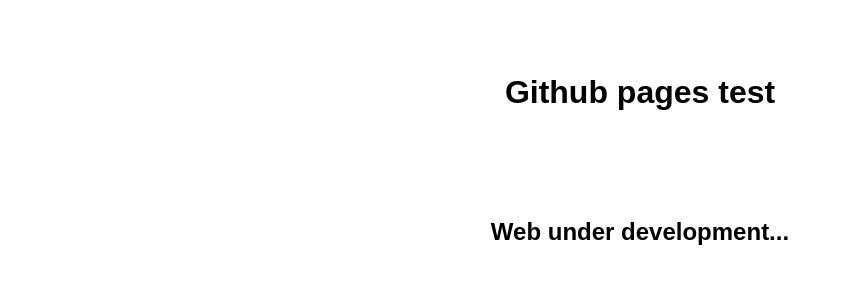
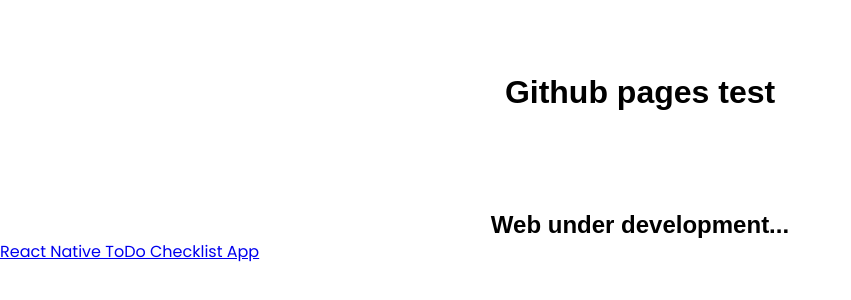
Before and after one commit to josippr/-josippr.github.io, a plain HTML site: page index.html in a window 1280 px wide. Shown: the part 126-426 px from the top of the page, without its empty margins (0-851 px from the left). Drawn offline with Linux system fonts and the light colour scheme.

Commit message:
Update index.html

```diff
--- a/index.html
+++ b/index.html
@@ -5,12 +5,23 @@
     <meta charset="UTF-8">
     <meta http-equiv="X-UA-Compatible" content="IE=edge">
     <meta name="viewport" content="width=device-width, initial-scale=1.0">
-    <title>Document</title>
+    <title>Josippr.github.io</title>
+    <link rel="preconnect" href="https://fonts.googleapis.com">
+    <link rel="preconnect" href="https://fonts.gstatic.com" crossorigin>
+    <link href="https://fonts.googleapis.com/css2?family=Poppins&display=swap" rel="stylesheet">
+    <style>
+        * {
+            margin: 0;
+            padding: 0;
+            font-family: 'Poppins', sans-serif;
+        }
+    </style>
 </head>
 
 <body>
     <h1 style="margin-top: 200px; font-family: Arial, Helvetica, sans-serif; text-align: center;">Github pages test</h1><br><br>
     <h2 style="margin-top: 50px; font-family: Arial, Helvetica, sans-serif; text-align: center;">Web under development...</h2>
+    <a href="website/index.html" style="margin-top: 100px; text-align: Center;">React Native ToDo Checklist App</a>
 </body>
 
 </html>
```
